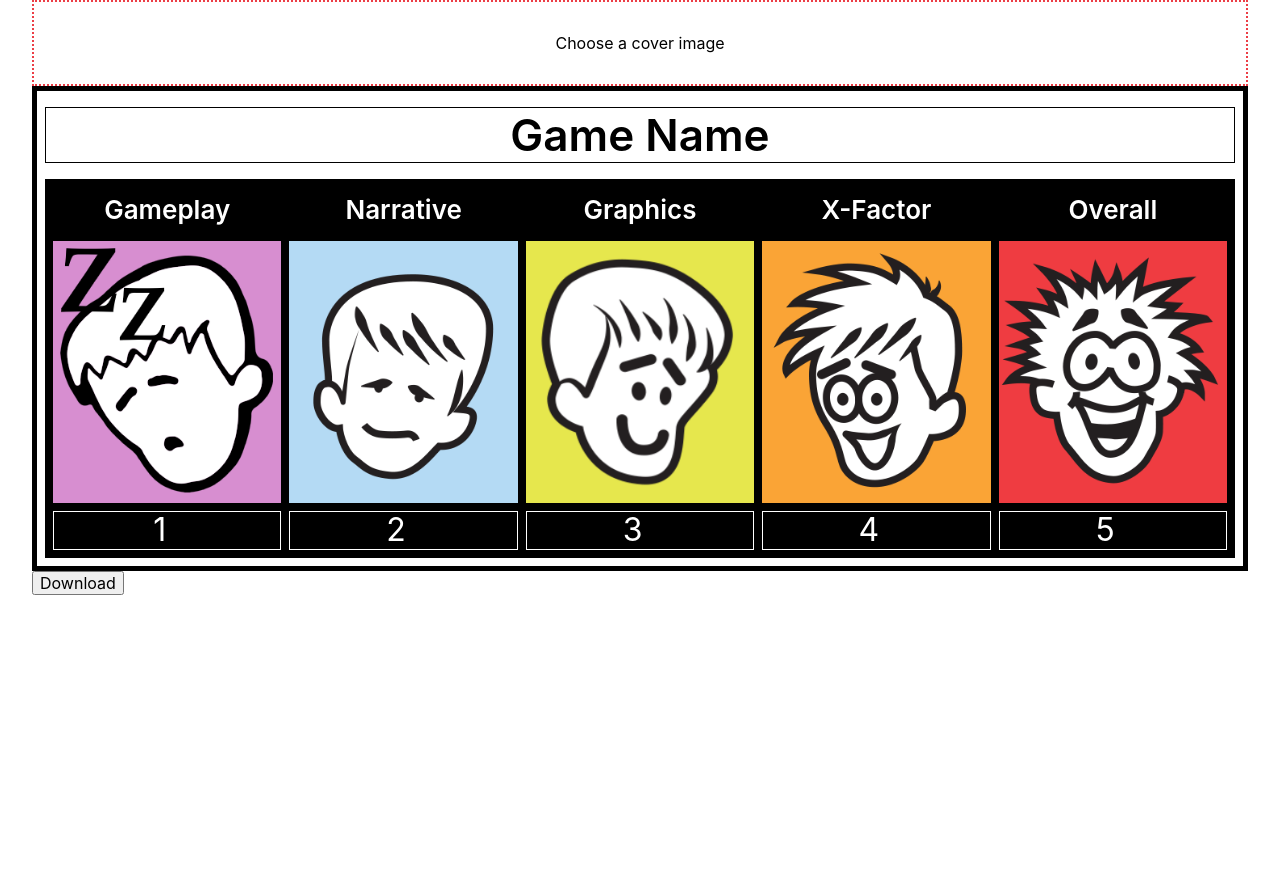
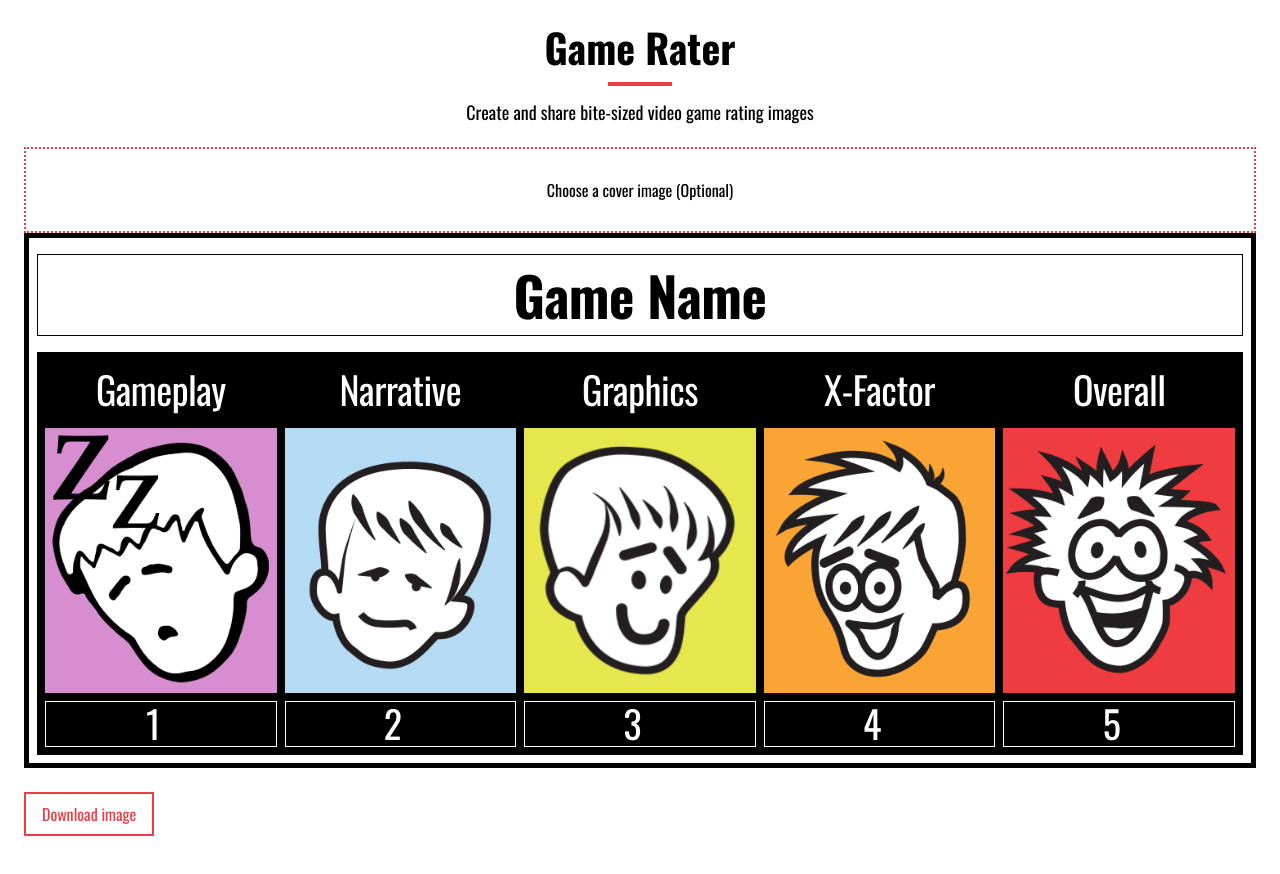
Before and after one commit to im-sticky/GameRater, a Next.js app: page / in a window 1280 px wide. Shown: the top 874 px of the page. Before the commit the page ends 800 px from the top, so only its background shows below. Built offline with nearby package versions, Linux system fonts and the light colour scheme.

Commit message:
update styling

```diff
--- /dev/null
+++ b/components/Button/index.js
@@ -0,0 +1,8 @@
+import React from 'react';
+import clsx from 'clsx';
+import styles from './index.module.scss';
+
+export const Button = ({children, type = 'button', className, ...props}) =>
+  <button type='button' className={clsx(styles.button, className)} {...props}>
+    {children}
+  </button>;
--- /dev/null
+++ b/components/Button/index.module.scss
@@ -0,0 +1,22 @@
+@import 'styles/variables.module.scss';
+
+.button {
+  border: 2px solid $color-primary;
+  color: $color-primary;
+  background-color: #fff;
+  padding: 0.5rem 1rem;
+  font-weight: 400;
+  transition: color 234ms cubic-bezier(0.22, 1, 0.36, 1),
+    background-color 234ms cubic-bezier(0.22, 1, 0.36, 1);
+
+  &:hover,
+  &:active {
+    background-color: $color-primary;
+    color: #fff;
+  }
+
+  &:disabled {
+    border-color: $color-rating-2;
+    color: $color-rating-2;
+  }
+}
--- a/components/rating.js
+++ b/components/Rating/index.js
@@ -1,7 +1,7 @@
 import React, {useEffect, useState} from 'react';
-import styles from '../styles/rating.module.scss';
+import styles from './index.module.scss';
 
-export default function Rating({column, rating, readonly}) {
+export const Rating =({column, rating, readonly}) => {
   const [internalRating, setInternalRating] = useState(rating);
   const [image, setImage] = useState(rating);
 
@@ -22,8 +22,8 @@ export default function Rating({column, rating, readonly}) {
       <span className={styles.name}>{column}</span>
       <img src={`/ratings/${image}.png`} className={styles.image} role='presentation' alt='' />
       {readonly ?
-        <span className={styles.rating}>{rating}</span> :
-        <input type='number' defaultValue={rating} min={1} max={5} step={0.5} className={styles.rating} onChange={e => setInternalRating(e.target.value)} />}
+        <span className={styles.rating}>{internalRating}</span> :
+        <input type='number' defaultValue={internalRating} min={1} max={5} step={0.5} className={styles.rating} onChange={e => setInternalRating(e.target.value)} />}
     </div>
   );
-}
+};
--- a/styles/rating.module.scss
+++ b/components/Rating/index.module.scss
@@ -17,13 +17,14 @@
   }
 
   .name {
-    font-size: 1.625rem;
-    font-weight: 600;
+    font-size: 2.375rem;
+    font-weight: 400;
     margin: 0.75rem 0 1rem;
+    letter-spacing: -0.5px;
   }
 
   .rating {
-    font-size: 2rem;
+    font-size: 2.375rem;
     margin: 0.5rem 0 0.25rem;
     color: #fff;
     background: #000;
--- /dev/null
+++ b/jsconfig.json
@@ -0,0 +1,5 @@
+{
+  "compilerOptions": {
+    "baseUrl": "."
+  }
+}
--- /dev/null
+++ b/pages/_document.js
@@ -0,0 +1,28 @@
+import Document, { Html, Head, Main, NextScript } from 'next/document'
+
+class MyDocument extends Document {
+  render() {
+    return (
+      <Html>
+        <Head>
+          <link rel="preconnect" href="https://fonts.googleapis.com" />
+          <link rel="preconnect" href="https://fonts.gstatic.com" crossOrigin="true" />
+          <link href="https://fonts.googleapis.com/css2?family=Oswald:wght@400;700&display=swap" rel="stylesheet" />
+          <link rel="apple-touch-icon" sizes="180x180" href="/apple-touch-icon.png" />
+          <meta name="msapplication-TileColor" content="#ec3e46" />
+          <meta name="theme-color" content="#ffffff" />
+          <link rel="icon" type="image/png" sizes="32x32" href="/favicon-32x32.png" />
+          <link rel="icon" type="image/png" sizes="16x16" href="/favicon-16x16.png" />
+          <link rel="manifest" href="/site.webmanifest" />
+          <link rel="mask-icon" href="/safari-pinned-tab.svg" color="#ec3e46" />
+        </Head>
+        <body>
+          <Main />
+          <NextScript />
+        </body>
+      </Html>
+    )
+  }
+}
+
+export default MyDocument
--- a/pages/index.js
+++ b/pages/index.js
@@ -2,8 +2,9 @@ import {useEffect, useState} from 'react';
 import Head from 'next/head';
 import clsx from 'clsx';
 import html2canvas from 'html2canvas';
-import Rating from '../components/rating';
-import styles from '../styles/Home.module.scss';
+import {Rating} from 'components/Rating';
+import {Button} from 'components/Button';
+import styles from 'styles/Home.module.scss';
 
 export default function Home() {
   const [gameName, setGameName] = useState('Game Name');
@@ -29,29 +30,27 @@ export default function Home() {
     <div className={styles.container}>
       <Head>
         <title>Game Rater</title>
-        <meta name="description" content="Create shareable video game ratings" />
-        <link rel="apple-touch-icon" sizes="180x180" href="/apple-touch-icon.png" />
-        <meta name="msapplication-TileColor" content="#ec3e46" />
-        <meta name="theme-color" content="#ffffff" />
-        <link rel="icon" type="image/png" sizes="32x32" href="/favicon-32x32.png" />
-        <link rel="icon" type="image/png" sizes="16x16" href="/favicon-16x16.png" />
-        <link rel="manifest" href="/site.webmanifest" />
-        <link rel="mask-icon" href="/safari-pinned-tab.svg" color="#ec3e46" />
+        <meta name="description" content="Create and share bite-sized video game rating images" />
       </Head>
 
       <main className={styles.main}>
+        <h1 className={styles.title}>Game Rater</h1>
+        <p className={styles.description}>Create and share bite-sized video game rating images</p>
+
         <div id='image-root'>
           <label htmlFor='cover-upload' className={clsx(styles.coverUpload, {[styles.downloading]: downloadingImage})}>
             {coverFile ?
               <img src={URL.createObjectURL(coverFile)} alt={`${gameName} cover art`} /> :
-              <span className={clsx(styles.label, {hidden: downloadingImage})}>Choose a cover image</span>}
+              <span className={clsx(styles.label, {hidden: downloadingImage})}>
+                <span className={styles.labelText}>Choose a cover image (Optional)</span>
+              </span>}
 
             {!downloadingImage ? <input id='cover-upload' type='file' accept="image/*" onChange={e => setCoverFile(e.target.files[0])} /> : null}
           </label>
 
           <div className={styles.ratingsContainer}>
             {downloadingImage ?
-              <h1 className={styles.gameName}>{gameName}</h1> :
+              <h2 className={styles.gameName}>{gameName}</h2> :
               <input type='text' className={styles.gameName} defaultValue={gameName} onChange={e => setGameName(e.target.value)} />}
             <div className={styles.ratingsColumns}>
               <Rating column={'Gameplay'} rating={1} readonly={downloadingImage} />
@@ -63,7 +62,11 @@ export default function Home() {
           </div>
         </div>
 
-        {!downloadingImage && <button type='button' onClick={() => setDownloadingImage(true)}>Download</button>}
+        <div className={styles.actions}>
+          <Button onClick={() => setDownloadingImage(true)} disabled={downloadingImage}>
+            {downloadingImage ? 'Downloading...' : 'Download image'}
+          </Button>
+        </div>
       </main>
 
       <footer className={styles.footer}>
--- a/styles/Home.module.scss
+++ b/styles/Home.module.scss
@@ -1,7 +1,7 @@
-@import './variables.module.scss';
+@import 'styles/variables.module.scss';
 
 .container {
-  padding: 0 2rem;
+  padding: 1.5rem 1.5rem 0 1.5rem;
   min-height: 100vh;
   display: flex;
   flex-direction: column;
@@ -11,6 +11,27 @@
 
 .main {
   flex-grow: 2;
+}
+
+.title {
+  font-size: 2.5rem;
+  text-align: center;
+  margin-bottom: 1rem;
+
+  &::after {
+    content: '';
+    display: block;
+    width: 4rem;
+    height: 0.25rem;
+    background-color: $color-primary;
+    margin: 0.75rem auto 0 auto;
+  }
+}
+
+.description {
+  text-align: center;
+  margin-bottom: 1.5rem;
+  font-size: 1.125rem;
 }
 
 .coverUpload {
@@ -37,12 +58,15 @@
     margin: 0 auto;
     display: block;
     width: 100%;
+    object-fit: cover;
+    max-height: 500px;
+    object-position: center;
   }
 }
 
 .gameName {
-  font-size: 2.75rem;
-  font-weight: 600;
+  font-size: 3.375rem;
+  font-weight: 700;
   line-height: 1;
   margin: 0.5rem 0 1rem;
   text-align: center;
@@ -50,6 +74,7 @@
   background: none;
   width: 100%;
   padding: 0;
+  letter-spacing: -0.5px;
 }
 
 input.gameName {
@@ -68,6 +93,11 @@ input.gameName {
   background-color: #000;
 }
 
+.actions {
+  display: flex;
+  margin-top: 1.5rem;
+}
+
 .footer {
   height: 4rem;
 }
--- a/styles/globals.scss
+++ b/styles/globals.scss
@@ -1,11 +1,17 @@
-@import './variables.module.scss';
+@import 'styles/variables.module.scss';
 
 html,
 body {
   padding: 0;
   margin: 0;
-  font-family: -apple-system, BlinkMacSystemFont, Segoe UI, Roboto, Oxygen,
-    Ubuntu, Cantarell, Fira Sans, Droid Sans, Helvetica Neue, sans-serif;
+  font-family: 'Oswald', sans-serif;
+  font-size: 100%;
+  -webkit-text-size-adjust: 100%;
+  font-variant-ligatures: none;
+  -webkit-font-variant-ligatures: none;
+  text-rendering: optimizeLegibility;
+  -moz-osx-font-smoothing: grayscale;
+  -webkit-font-smoothing: antialiased;
 }
 
 a {
@@ -15,8 +21,38 @@ a {
 
 * {
   box-sizing: border-box;
+
 }
 
 .hidden {
   display: none !important;
 }
+
+button {
+  border: none;
+  margin: 0;
+  padding: 0;
+  width: auto;
+  overflow: visible;
+  background: transparent;
+  color: inherit;
+  font: inherit;
+  line-height: normal;
+  -webkit-font-smoothing: inherit;
+  -moz-osx-font-smoothing: inherit;
+  -webkit-appearance: none;
+  cursor: pointer;
+
+  &::-moz-focus-inner {
+    border: 0;
+    padding: 0;
+  }
+}
+
+h1, h2, h3, h4, h5, h6 {
+  margin: 0;
+}
+
+p {
+  margin: 0 0 0.5rem 0;
+}
```
